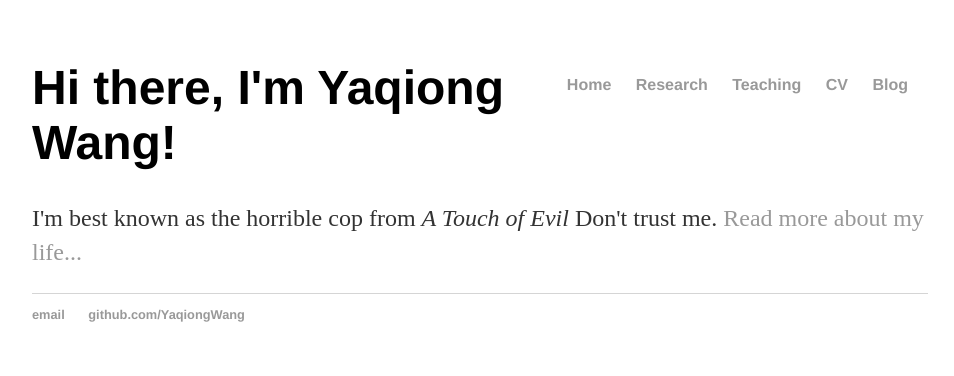
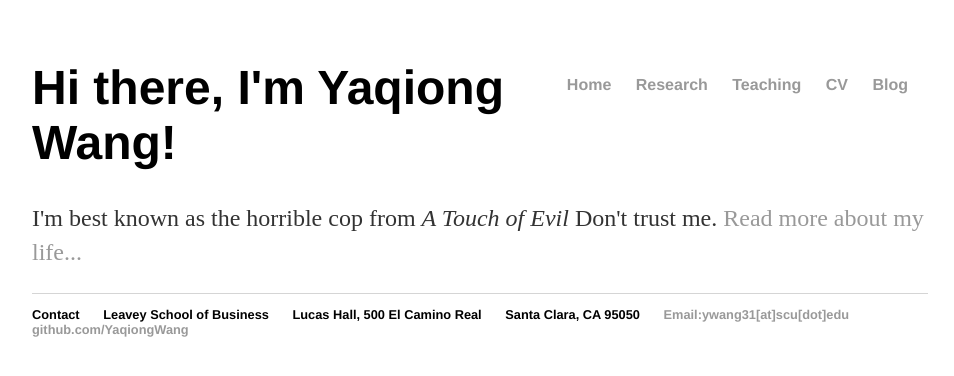
Before and after one commit to YaqiongWang/PersonalWeb, a Jekyll site: the page built from index.html, in a window 1280 px wide. Shown: the top 376 px of the page, without its empty margins (160-1114 px from the left). Built offline with Jekyll 4.4.1, drawn with Linux system fonts in a browser that asks for light colours.

Commit message:
Update default.html

```diff
--- a/_layouts/default.html
+++ b/_layouts/default.html
@@ -22,7 +22,11 @@
 		</div><!-- /.container -->
 		<footer>
     		<ul>
-        		<li><a href="mailto:ywang31@scu.edu">email</a></li>
+        		<li>Contact</li>
+			<li>Leavey School of Business</li>
+			<li>Lucas Hall, 500 El Camino Real</li>
+			<li>Santa Clara, CA 95050</li>
+			<li><a href="mailto:ywang31@scu.edu">Email:ywang31[at]scu[dot]edu</a></li>
         		<li><a href="https://github.com/yaqiongwang">github.com/YaqiongWang</a></li>
 		</ul>
 		</footer>
```
